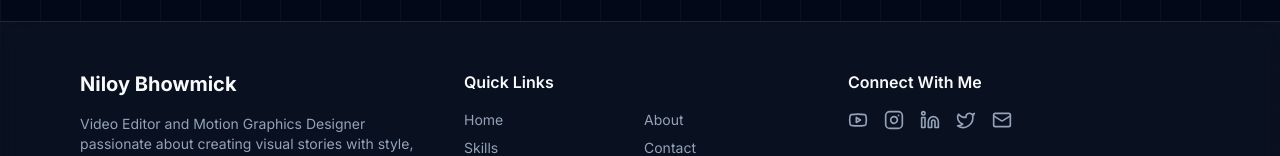
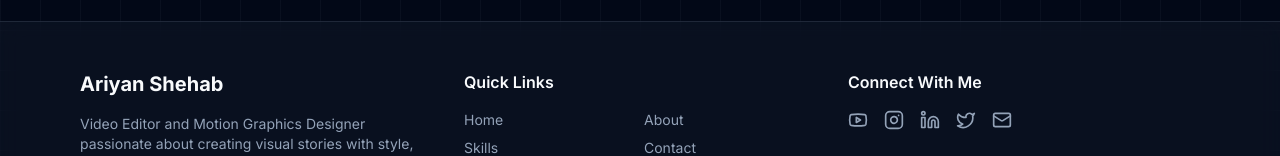
Before and after one commit to shihabmia00/ariyan-shehab, a Next.js app: page / in a window 1280 px wide. Shown: the part 3130-3286 px from the top of the page. Built offline with nearby package versions, Linux system fonts and the light colour scheme.

Commit message:
Update last work

```diff
--- a/src/components/email-template.tsx
+++ b/src/components/email-template.tsx
@@ -83,7 +83,7 @@ export const EmailTemplate = ({
             system.
           </Text>
           <Text style={footerLink}>
-            <a href="https://www.itsniloy.me" style={footerLinkStyle}>
+            <a href="https://ariyan-shehab.vercel.app/" style={footerLinkStyle}>
               Visit Your Portfolio
             </a>
           </Text>
--- a/src/components/footer.tsx
+++ b/src/components/footer.tsx
@@ -47,7 +47,7 @@ export default function Footer() {
         <div className="grid md:grid-cols-3 gap-8">
           {/* Brand */}
           <div className="space-y-4">
-            <h3 className="text-xl font-bold">Niloy Bhowmick</h3>
+            <h3 className="text-xl font-bold">Ariyan Shehab</h3>
             <p className="text-gray-400 text-sm">
               Video Editor and Motion Graphics Designer passionate about
               creating visual stories with style, precision, and cinematic
```
